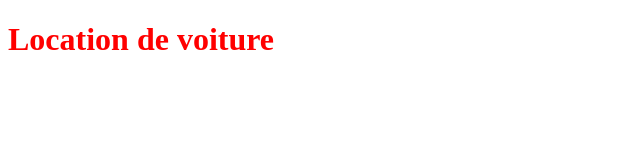
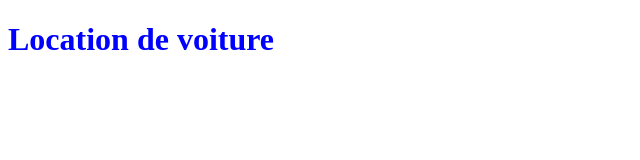
Before and after one commit to OMFGICYOM/locationvoiture, a plain HTML site: page index.html in a window 1280 px wide. Shown: the whole page, without its empty margins (0-640 px from the left). Drawn offline with Linux system fonts and the light colour scheme.

Commit message:
modif color

```diff
--- a/index.html
+++ b/index.html
@@ -3,7 +3,7 @@
 <head>
 	<title>test git</title>
 </head>
-<body style="color:red;">
+<body style="color:blue;">
 <h1>Location de voiture</h1>
 </body>
 </html>
```
